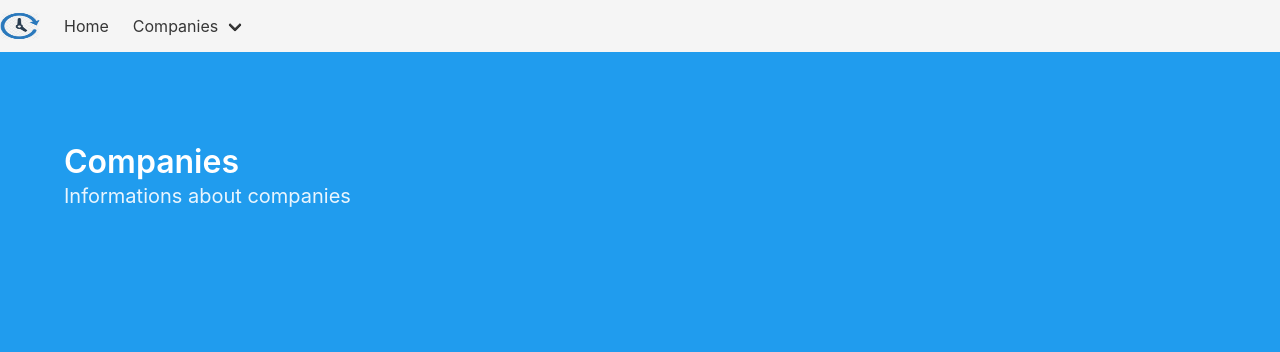
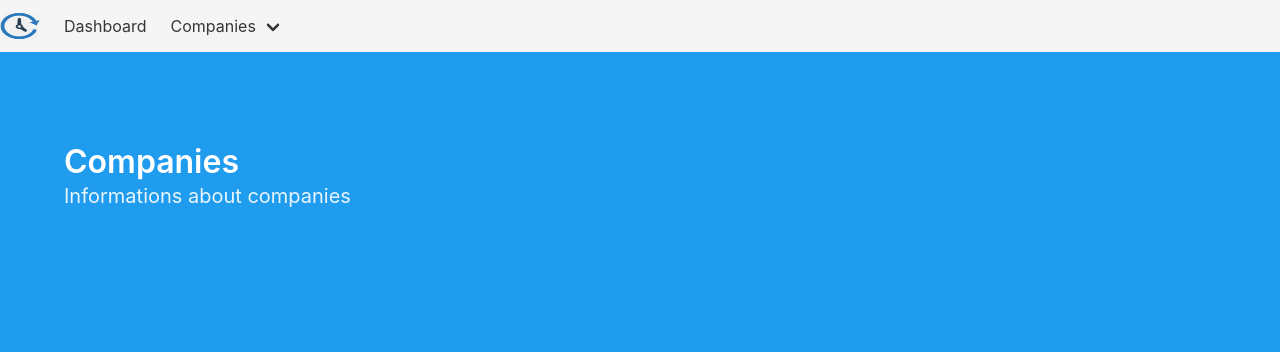
Before and after one commit to fbrump/houres-manager-system, a Django app: page /companies/ in a window 1280 px wide. Shown: the top 352 px of the page. Run offline with Django 3.2, Linux system fonts and the light colour scheme; data that the repository does not hold is empty.

Commit message:
Added title on link dashboar and rename label

```diff
--- a/hoursManagementSystem/templates/base.html
+++ b/hoursManagementSystem/templates/base.html
@@ -14,7 +14,7 @@
     <div class="container is-fullhd">
         <nav class="navbar is-transparent is-fixed-top is-light">
             <div class="navbar-brand">
-                <a class="navbar-item" href="/">
+                <a class="navbar-item" href="{% url 'dashboard:index' %}" title="Go to dashboard">
                     <img src="{% static 'img/logo.png' %}" alt="Logo" width="40" height="28">
                 </a>
                 <div class="navbar-burger burger" data-target="navbarExampleTransparentExample">
@@ -26,15 +26,15 @@
 
             <div id="navbarExampleTransparentExample" class="navbar-menu">
                 <div class="navbar-start">
-                    <a class="navbar-item" href="/" title="Home">
-                          Home
+                    <a class="navbar-item" href="{% url 'dashboard:index' %}" title="Go to dashboard">
+                          Dashboard
                         </a>
                     <div class="navbar-item has-dropdown is-hoverable">
-                        <a href="{% url 'company:index' %}" class="navbar-link">
+                        <a href="{% url 'company:index' %}" class="navbar-link" title="Go to list of companies">
                             Companies
                         </a>
                         <div class="navbar-dropdown is-boxed">
-                            <a class="navbar-item" href="{% url 'company:create' %}">
+                            <a class="navbar-item" href="{% url 'company:create' %}" title="Add a new company">
                             Add
                             </a>
                         </div>
```
